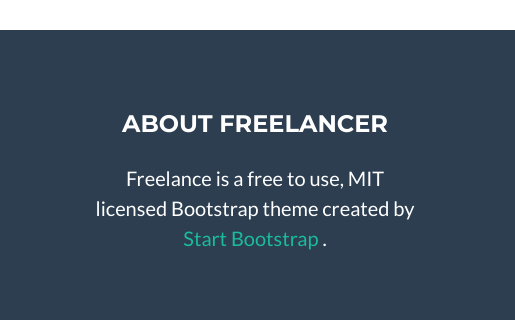
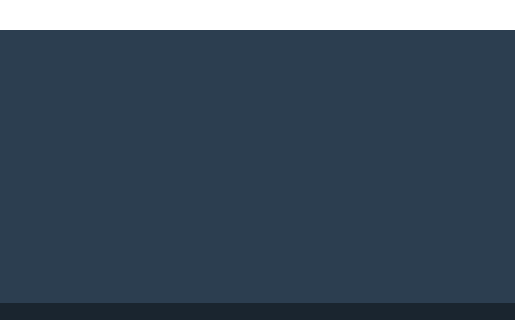
Before and after one commit to Quentin-MHX/Quentin-MHX.github.io, a plain HTML site: page index.html in a window 1280 px wide. Shown: the part 3188-3508 px from the top of the page, 765-1280 px from the left. Drawn offline with nearby package versions, Linux system fonts and the light colour scheme.

Commit message:
Update index.html

```diff
--- a/index.html
+++ b/index.html
@@ -218,15 +218,6 @@
                         <a class="btn btn-outline-light btn-social mx-1" target="_blank" rel="noopener noreferrer" href="https://twitter.com/Quentinmhx"><i class="fab fa-fw fa-twitter"></i></a>
                         <a class="btn btn-outline-light btn-social mx-1" target="_blank" rel="noopener noreferrer" href="https://www.linkedin.com/in/quentinmhx/"><i class="fab fa-fw fa-linkedin-in"></i></a>
                         <a class="btn btn-outline-light btn-social mx-1" target="_blank" rel="noopener noreferrer" href="https://www.instagram.com/quentinmichaux/"><i class="fab fa-fw fa-instagram"></i></a>
-                    </div>
-                    <!-- Footer About Text-->
-                    <div class="col-lg-4">
-                        <h4 class="text-uppercase mb-4">About Freelancer</h4>
-                        <p class="lead mb-0">
-                            Freelance is a free to use, MIT licensed Bootstrap theme created by
-                            <a href="http://startbootstrap.com">Start Bootstrap</a>
-                            .
-                        </p>
                     </div>
                 </div>
             </div>
```
